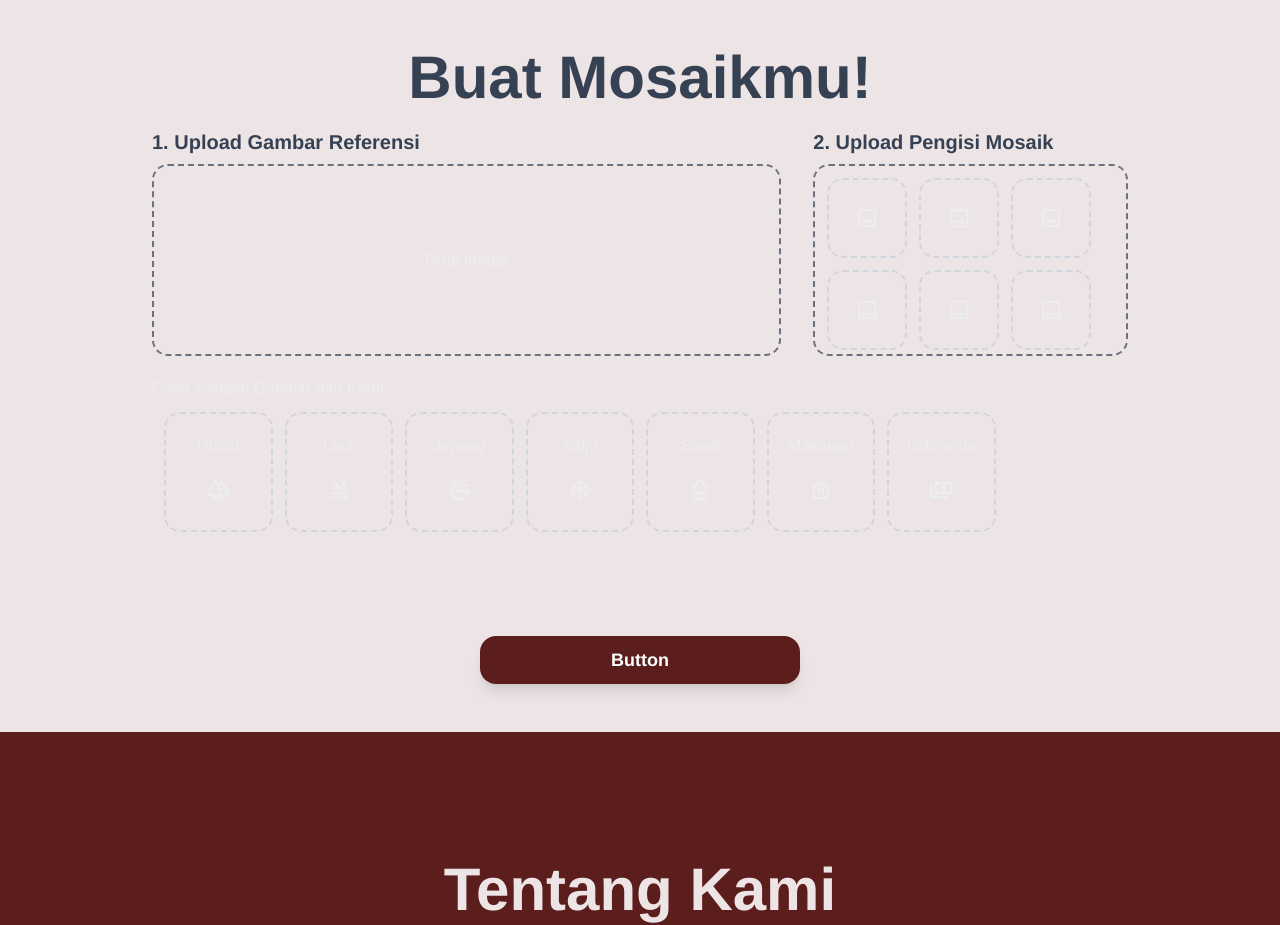
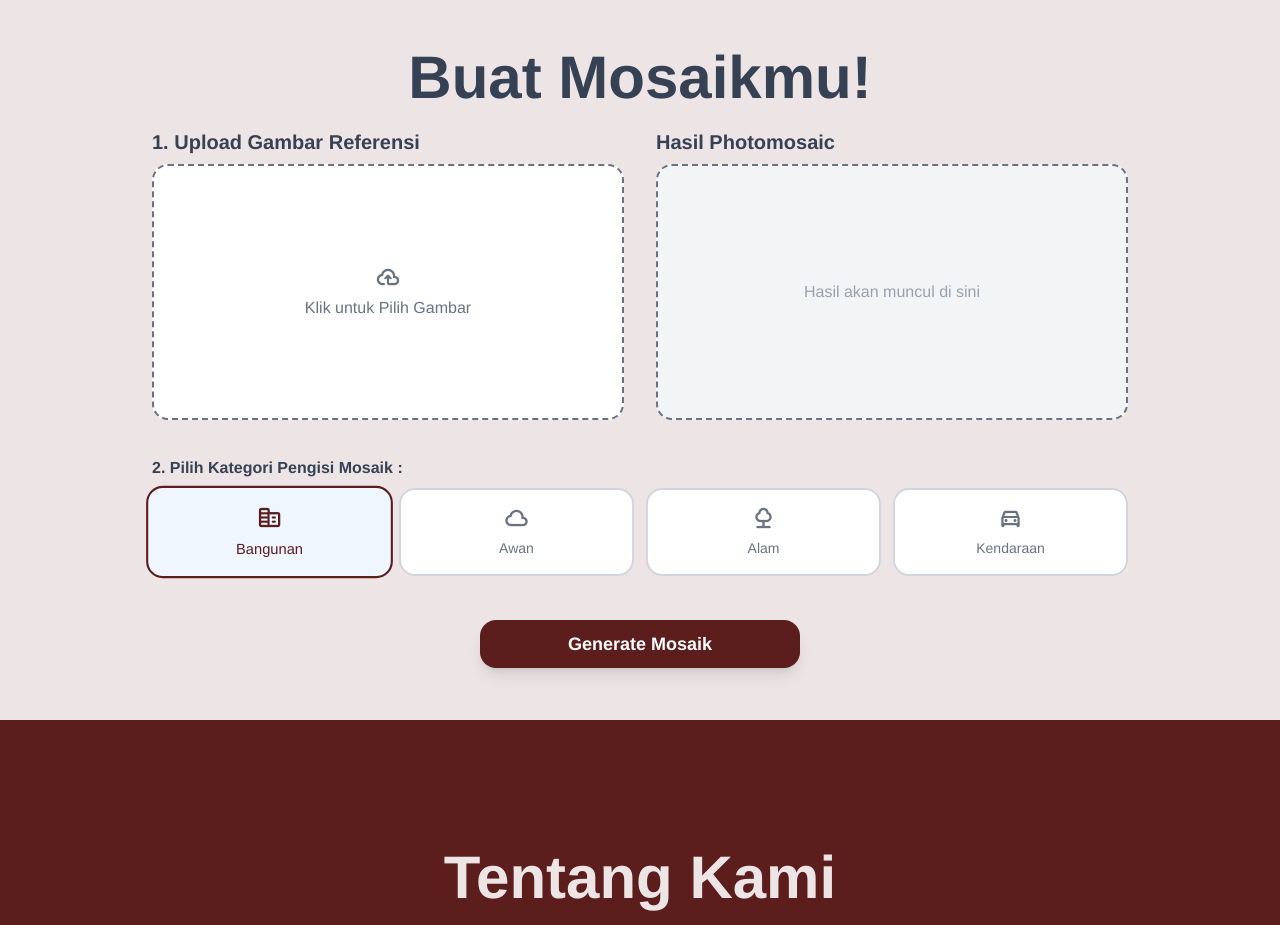
Before and after one commit to RakuToukan/pagowi-app, a Next.js app: page / in a window 1280 px wide. Shown: the part 880-1805 px from the top of the page. Built offline with nearby package versions, Linux system fonts and the light colour scheme.

Commit message:
fetch API

```diff
--- a/app/CreateSection.tsx
+++ b/app/CreateSection.tsx
@@ -1,78 +1,260 @@
-import React from "react";
+"use client";
 
+import React, { useState, useEffect, useRef } from "react";
+
+// Struktur data sampel disesuaikan dengan value kategori yang valid di API
 const listSample = [
-  { id: 1, name: "Hutan", icon: "forest" },
-  { id: 2, name: "Laut", icon: "pool" },
-  { id: 3, name: "Jepang", icon: "ramen_dining" },
-  { id: 4, name: "Salju", icon: "snowflake" },
-  { id: 5, name: "Sawit", icon: "nature" },
-  { id: 6, name: "Makanan", icon: "food_bank" },
-  { id: 7, name: "Indonesia", icon: "payments" },
+  { id: 1, name: "Bangunan", icon: "corporate_fare", apiValue: "building" },
+  { id: 2, name: "Awan", icon: "cloud", apiValue: "cloud" },
+  { id: 3, name: "Alam", icon: "nature", apiValue: "nature" },
+  { id: 4, name: "Kendaraan", icon: "directions_car", apiValue: "vehicle" },
 ];
 
+interface MosaicResponse {
+  job_id: string;
+  status: string;
+  error?: string;
+}
+
 const CreateSection = () => {
+  // State Input
+  const [selectedFile, setSelectedFile] = useState<File | null>(null);
+  const [previewUrl, setPreviewUrl] = useState<string>("");
+  const [selectedCategory, setSelectedCategory] = useState<string>("building");
+
+  // State Proses API
+  const [status, setStatus] = useState<
+    "idle" | "pending" | "processing" | "success" | "failed"
+  >("idle");
+  const [errorMessage, setErrorMessage] = useState<string>("");
+  const [resultImageUrl, setResultImageUrl] = useState<string>("");
+
+  const fileInputRef = useRef<HTMLInputElement>(null);
+  const API_BASE_URL = "http://localhost:8080";
+
+  // Handle ketika user memilih file gambar
+  const handleFileChange = (e: React.ChangeEvent<HTMLInputElement>) => {
+    if (e.target.files && e.target.files[0]) {
+      const file = e.target.files[0];
+      setSelectedFile(file);
+      setPreviewUrl(URL.createObjectURL(file)); // Buat preview gambar di UI
+    }
+  };
+
+  // Fungsi Polling ke API Status
+  const startPolling = (jobId: string) => {
+    const intervalId = setInterval(async () => {
+      try {
+        const res = await fetch(`${API_BASE_URL}/status/${jobId}`);
+        const contentType = res.headers.get("content-type");
+
+        // Jika selesai, response mengembalikan file gambar binary
+        if (contentType && contentType.includes("image/")) {
+          clearInterval(intervalId);
+
+          const imageBlob = await res.blob();
+          const imageUrl = URL.createObjectURL(imageBlob);
+
+          setResultImageUrl(imageUrl);
+          setStatus("success");
+        } else {
+          // Jika masih JSON, cek statusnya
+          const data: MosaicResponse = await res.json();
+
+          if (data.status === "processing") {
+            setStatus("processing");
+          } else if (data.status === "failed") {
+            clearInterval(intervalId);
+            setStatus("failed");
+            setErrorMessage(data.error || "Gagal membuat mosaik.");
+          }
+        }
+      } catch (err) {
+        console.error(err);
+        clearInterval(intervalId);
+        setStatus("failed");
+        setErrorMessage("Koneksi ke server terputus.");
+      }
+    }, 3000); // Cek setiap 3 detik
+  };
+
+  // Fungsi Kirim Data (Trigger saat tombol diklik)
+  const handleGenerate = async () => {
+    if (!selectedFile) {
+      alert("Silakan upload gambar referensi terlebih dahulu!");
+      return;
+    }
+
+    setStatus("pending");
+    setErrorMessage("");
+    setResultImageUrl("");
+
+    const formData = new FormData();
+    formData.append("image", selectedFile);
+    formData.append("category", selectedCategory);
+
+    try {
+      const res = await fetch(`${API_BASE_URL}/mosaic`, {
+        method: "POST",
+        body: formData,
+      });
+
+      if (!res.ok) {
+        const errorData = await res.json();
+        throw new Error(errorData.error || "Gagal mengunggah gambar");
+      }
+
+      const data: MosaicResponse = await res.json();
+      startPolling(data.job_id); // Mulai antrean polling
+    } catch (err: any) {
+      setStatus("failed");
+      setErrorMessage(err.message || "Terjadi kesalahan sistem.");
+    }
+  };
+
   return (
     <section
       id="create"
       className="relative min-h-dvh z-5 bg-secondary pt-15 lg:pt-20"
     >
       <div className="flex flex-col items-center justify-center gap-5 px-6 py-12 mx-auto max-w-5xl h-full">
-        {/* Section Title */}
         <h1 className="text-4xl font-bold text-gray-700 md:text-5xl lg:text-6xl text-center">
           Buat Mosaikmu!
         </h1>
-        {/* Container Upload */}
+
         <div className="w-full flex flex-col items-center gap-8 lg:flex-row lg:items-start">
-          {/* Upload Gambar Referensi */}
-          <div className="w-full lg:w-2/3">
+          {/* 1. Upload Gambar Referensi */}
+          <div className="w-full lg:w-1/2">
             <h2 className="mb-2 text-xl font-semibold text-gray-700">
               1. Upload Gambar Referensi
             </h2>
-            <div className="border-2 border-dashed border-gray-500 rounded-2xl h-48 flex items-center justify-center">
-              Drop Image
+            <input
+              type="file"
+              ref={fileInputRef}
+              onChange={handleFileChange}
+              accept="image/*"
+              className="hidden"
+            />
+            <div
+              onClick={() => fileInputRef.current?.click()}
+              className="border-2 border-dashed border-gray-500 rounded-2xl h-64 flex flex-col items-center justify-center cursor-pointer overflow-hidden bg-white hover:bg-gray-50 transition-colors"
+            >
+              {previewUrl ? (
+                // eslint-disable-next-line @next/next/no-img-element
+                <img
+                  src={previewUrl}
+                  alt="Preview"
+                  className="w-full h-full object-contain"
+                />
+              ) : (
+                <div className="text-center text-gray-500">
+                  <span className="material-symbols-rounded text-5xl block">
+                    cloud_upload
+                  </span>
+                  <p>Klik untuk Pilih Gambar</p>
+                </div>
+              )}
             </div>
           </div>
 
-          {/* Upload Pengisi Mosaik */}
-          <div className="w-full lg:w-1/3">
+          {/* 2. Hasil / Status Progres */}
+          <div className="w-full lg:w-1/2">
             <h2 className="mb-2 text-xl font-semibold text-gray-700">
-              2. Upload Pengisi Mosaik
+              Hasil Photomosaic
             </h2>
-            <div className="flex flex-wrap gap-3 border-2 border-dashed border-gray-500 rounded-2xl h-48 overflow-auto p-3">
-              {Array.from({ length: 7 }).map((_, i) => (
-                <div
-                  key={i}
-                  className="border-2 border-dashed border-gray-300 rounded-2xl w-20 h-20 flex items-center justify-center"
-                >
+            <div className="border-2 border-dashed border-gray-500 rounded-2xl h-64 flex flex-col items-center justify-center bg-gray-100 overflow-hidden relative">
+              {status === "idle" && (
+                <p className="text-gray-400">Hasil akan muncul di sini</p>
+              )}
+
+              {(status === "pending" || status === "processing") && (
+                <div className="text-center px-4">
+                  <div className="animate-spin rounded-full h-10 w-10 border-b-2 border-primary mx-auto mb-3"></div>
+                  <p className="font-medium text-gray-700 capitalize">
+                    Status: {status}...
+                  </p>
+                  <p className="text-xs text-gray-500 mt-1">
+                    Jangan tutup halaman ini, server sedang menyusun gambar.
+                  </p>
+                </div>
+              )}
+
+              {status === "failed" && (
+                <div className="text-center text-red-500 p-4">
                   <span className="material-symbols-rounded text-5xl">
-                    image
+                    error
                   </span>
+                  <p className="text-sm mt-1">{errorMessage}</p>
                 </div>
-              ))}
+              )}
+
+              {status === "success" && resultImageUrl && (
+                <div className="w-full h-full flex flex-col relative group">
+                  {/* eslint-disable-next-line @next/next/no-img-element */}
+                  <img
+                    src={resultImageUrl}
+                    alt="Hasil Mosaik"
+                    className="w-full h-full object-contain"
+                  />
+                  <a
+                    href={resultImageUrl}
+                    download="mosaic.jpg"
+                    className="absolute bottom-3 right-3 bg-primary text-white p-2 rounded-xl text-sm flex items-center gap-1 shadow-md hover:opacity-90"
+                  >
+                    <span className="material-symbols-rounded text-base">
+                      download
+                    </span>{" "}
+                    Simpan
+                  </a>
+                </div>
+              )}
             </div>
           </div>
         </div>
 
-        {/* Sample */}
-        <div className="w-full">
-          <h3>Coba Sampel Gambar dari Kami :</h3>
-          <div className="grid grid-cols-[repeat(auto-fill,minmax(100px,1fr))] gap-3 h-48 overflow-auto p-3">
-            {Array.from({ length: 7 }).map((_, i) => (
-              <div
-                key={i}
-                className="border-2 border-dashed border-gray-300 overflow-auto rounded-2xl w-full h-30 flex flex-col items-center justify-center gap-5"
-              >
-                <h4 className="mt-5">{listSample[i].name}</h4>
-                <span className="material-symbols-rounded text-5xl h-full">
-                  {listSample[i].icon}
-                </span>
-              </div>
-            ))}
+        {/* Pilihan Kategori / Sampel */}
+        <div className="w-full mt-4">
+          <h3 className="font-semibold text-gray-700 mb-2">
+            2. Pilih Kategori Pengisi Mosaik :
+          </h3>
+          <div className="grid grid-cols-2 sm:grid-cols-4 gap-3">
+            {listSample.map((sample) => {
+              const isSelected = selectedCategory === sample.apiValue;
+              return (
+                <div
+                  key={sample.id}
+                  onClick={() => setSelectedCategory(sample.apiValue)}
+                  className={`border-2 rounded-2xl p-4 flex flex-col items-center justify-center gap-2 cursor-pointer transition-all ${
+                    isSelected
+                      ? "border-primary bg-blue-50 text-primary scale-105"
+                      : "border-gray-300 bg-white text-gray-500 hover:border-gray-400"
+                  }`}
+                >
+                  <span className="material-symbols-rounded text-4xl">
+                    {sample.icon}
+                  </span>
+                  <h4 className="font-medium text-sm text-center">
+                    {sample.name}
+                  </h4>
+                </div>
+              );
+            })}
           </div>
         </div>
 
-        <button className="w-full max-w-xs mt-6 bg-primary shadow-lg flex justify-center items-center rounded-2xl h-12 text-white text-lg font-semibold cursor-pointer hover:opacity-90 transition-opacity">
-          Button
+        {/* Tombol Aksi */}
+        <button
+          onClick={handleGenerate}
+          disabled={status === "pending" || status === "processing"}
+          className={`w-full max-w-xs mt-6 shadow-lg flex justify-center items-center rounded-2xl h-12 text-white text-lg font-semibold transition-opacity ${
+            status === "pending" || status === "processing"
+              ? "bg-gray-400 cursor-not-allowed"
+              : "bg-primary cursor-pointer hover:opacity-90"
+          }`}
+        >
+          {status === "pending" || status === "processing"
+            ? "Memproses..."
+            : "Generate Mosaik"}
         </button>
       </div>
     </section>
--- /dev/null
+++ b/app/notes/page.tsx
@@ -0,0 +1,8 @@
+import { createClient } from "../../utils/supabase/server";
+
+export default async function Notes() {
+  const supabase = await createClient();
+  const { data: notes } = await supabase.from("notes").select();
+
+  return <pre>{JSON.stringify(notes, null, 2)}</pre>;
+}
--- /dev/null
+++ b/app/notes/utils/supabase/server.js
@@ -0,0 +1,9 @@
+// utils/supabase/server.js
+import { createClient as createSupabaseClient } from "@supabase/supabase-js";
+
+export async function createClient() {
+  return createSupabaseClient(
+    process.env.SUPABASE_URL, // Sesuaikan dengan nama ENV di .env.local kamu
+    process.env.SUPABASE_ANON_KEY,
+  );
+}
--- a/app/page.tsx
+++ b/app/page.tsx
@@ -3,6 +3,7 @@ import HeroSection from "./HeroSection";
 import CreateSection from "./CreateSection";
 import AboutSection from "./AboutSection";
 import Footer from "@/components/Footer";
+import Notes from "./notes/page";
 
 export default function Home() {
   return (
```
Also changed, not shown: 1 other file (tests, documents, lock files or other folders).
